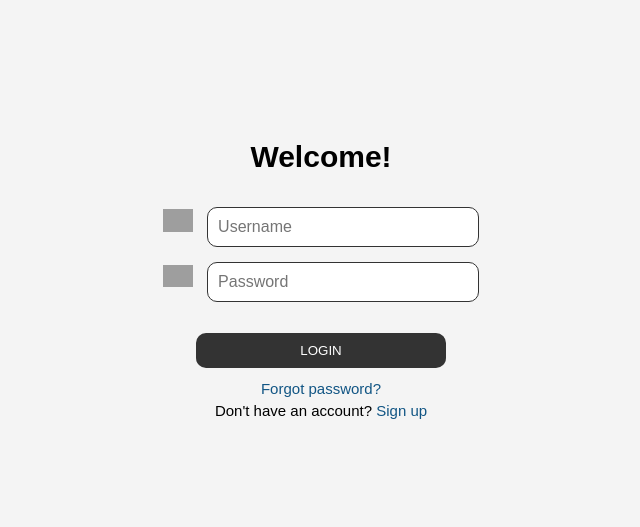
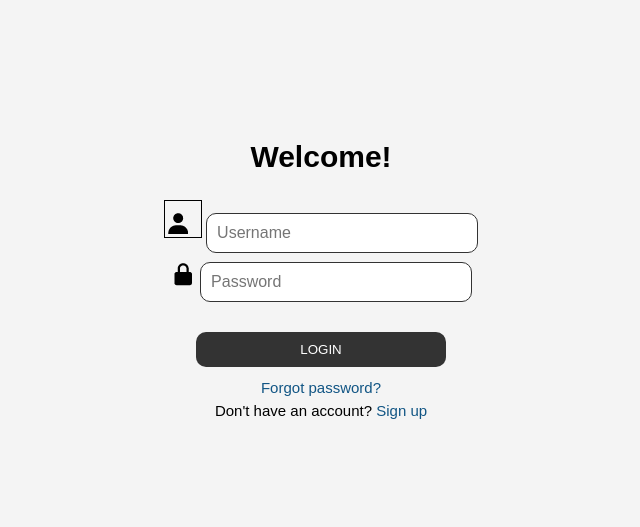
Before and after one commit to lncmchl3/Callmax_Coaching, a PHP site: page /callmaxcoaching/ in a window 1280 px wide. Shown: the part 147-674 px from the top of the page, without its empty margins (319-959 px from the left). Run offline with PHP 8.4, Linux system fonts and the light colour scheme; grey boxes are pictures that could not be loaded.

Commit message:
added image

```diff
--- a/css/html-style.css
+++ b/css/html-style.css
@@ -119,10 +119,10 @@ header a:hover{
   font-size:16px;
 }
 
-.my-form img{
+.my-form .userlogo{
   padding-top: 10px;
   padding-right: 10px;
-  width:30px;
+  border: black 1px solid;
 }
 
 
--- a/index.php
+++ b/index.php
@@ -43,7 +43,7 @@
                         </div>
 
                         <div>
-                            <img src="images/user.png">
+                            <img class="userlogo" src="images/user.png">
                             <input type="text" name="uname" value="" placeholder="Username" required />
                         </div>
 
```
Also changed, not shown: images/pass.png (added), images/trash-regular-24.png (added), images/user.png (added).
